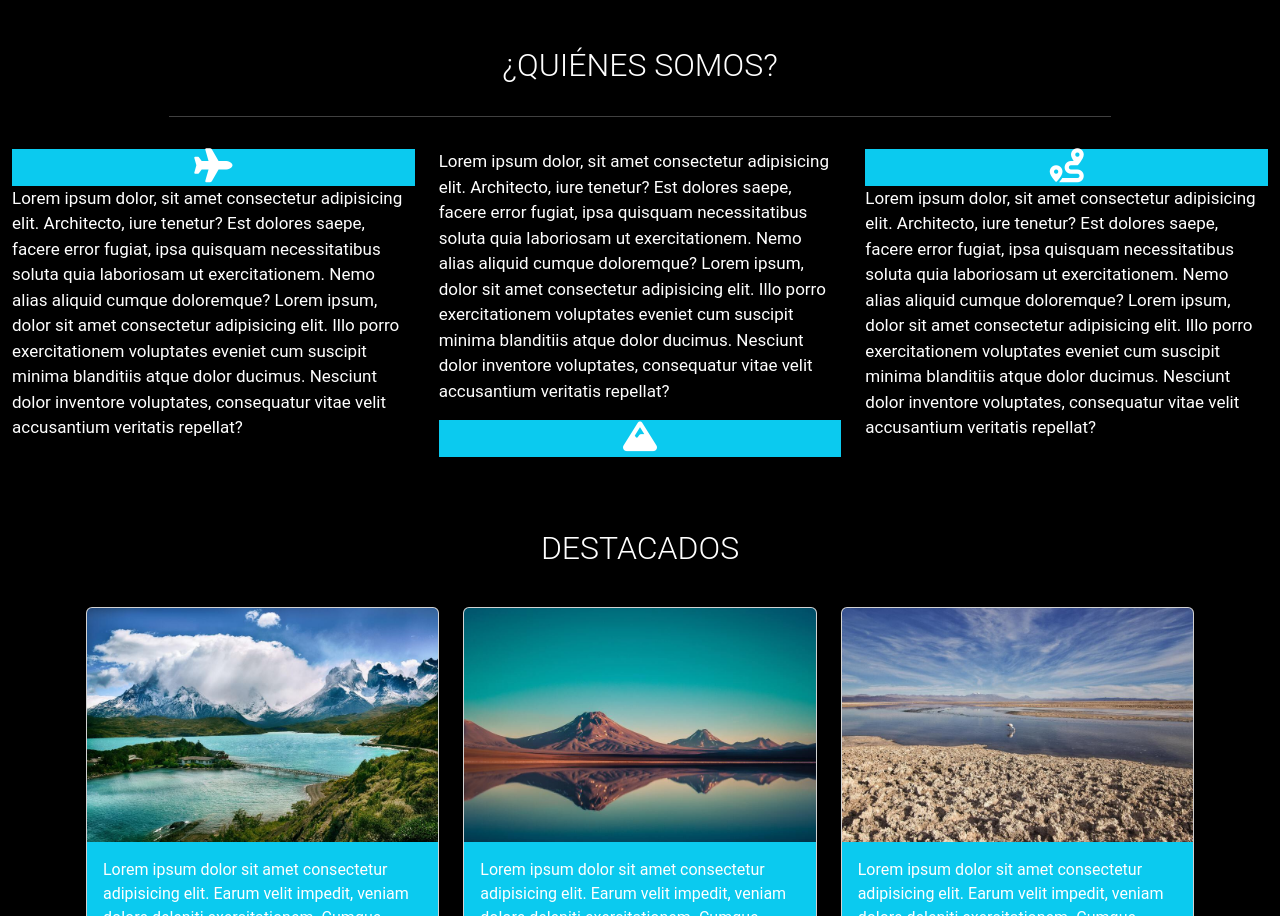
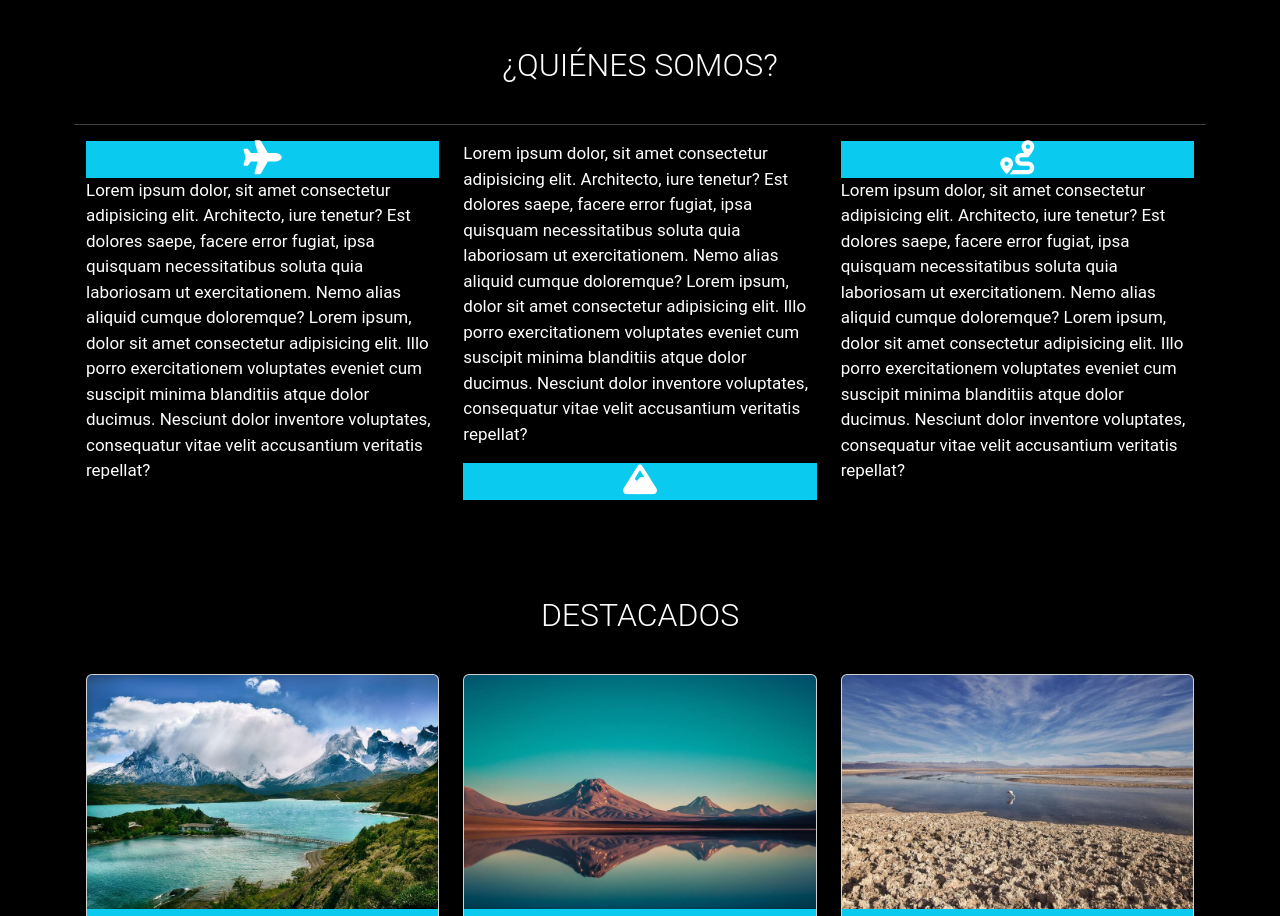
Before and after one commit to rfloresfuentes/viajes-chile, a plain HTML site: page index.html in a window 1280 px wide. Shown: the part 859-1775 px from the top of the page. Drawn offline with nearby package versions, Linux system fonts and the light colour scheme.

Commit message:
mejorando sección quienes somos

```diff
--- a/index.html
+++ b/index.html
@@ -70,9 +70,9 @@
     <section class="pt-5 pb-5 mb-4 container-fluid d-none d-sm-block">
       <div>
         <h2 class="text-center text-uppercase pb-3">¿Quiénes somos?</h2>
-        <hr class="w-75 mx-auto" />
       </div>
-      <div class="row pt-3 texto-quienes-somos">
+      <div class="container row px-1 mx-auto my-4 texto-quienes-somos" id="gallery">
+        <hr class="w-80 mx-auto" />
         <div class="col-4">
           <div class="col">
             <div class="encabezado-quienes-somos row-2 text-center">
@@ -129,6 +129,9 @@
         </div>
       </div>
     </section>
+
+
+
 
     <!-- Destacados -->
     <section class="bg-black">
```
